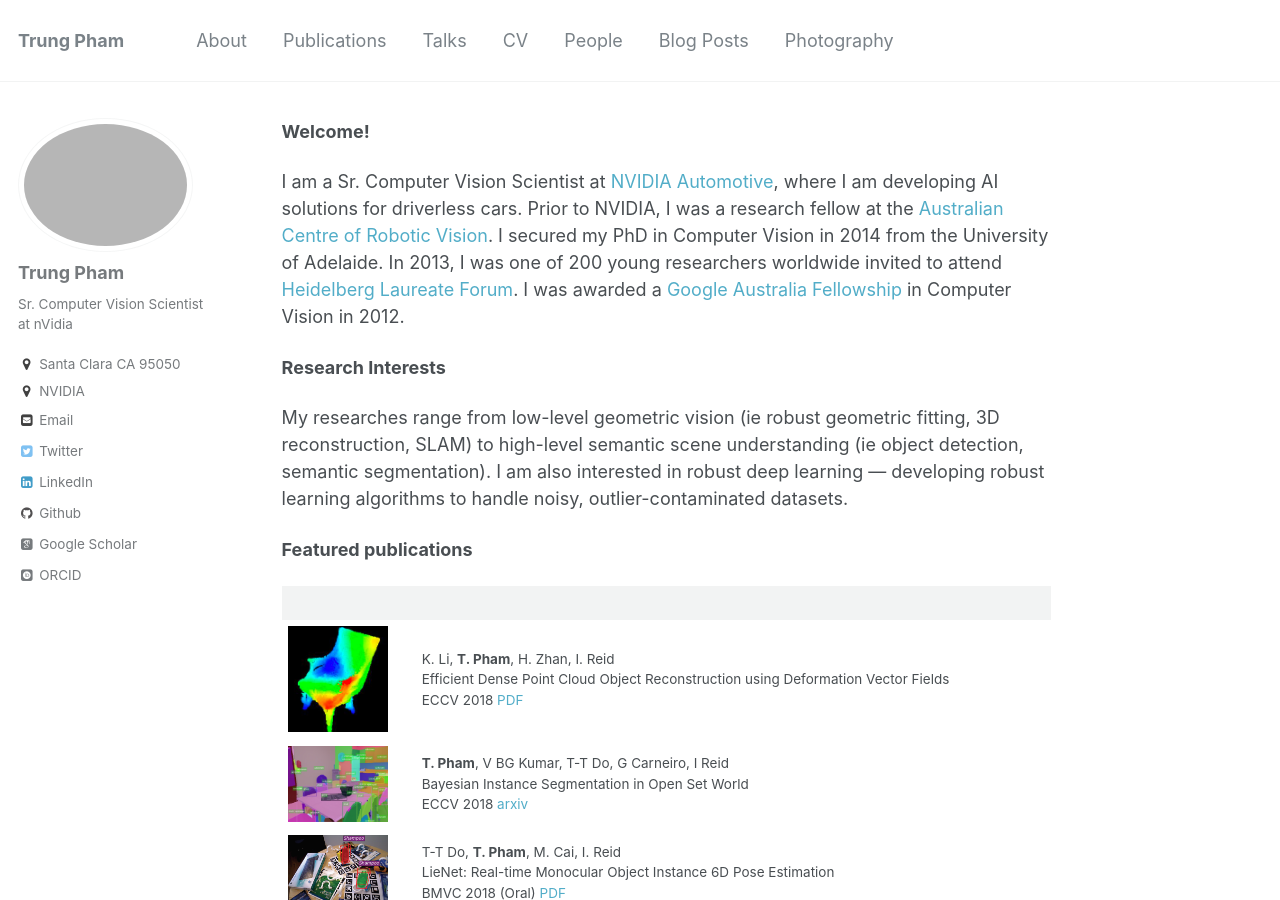
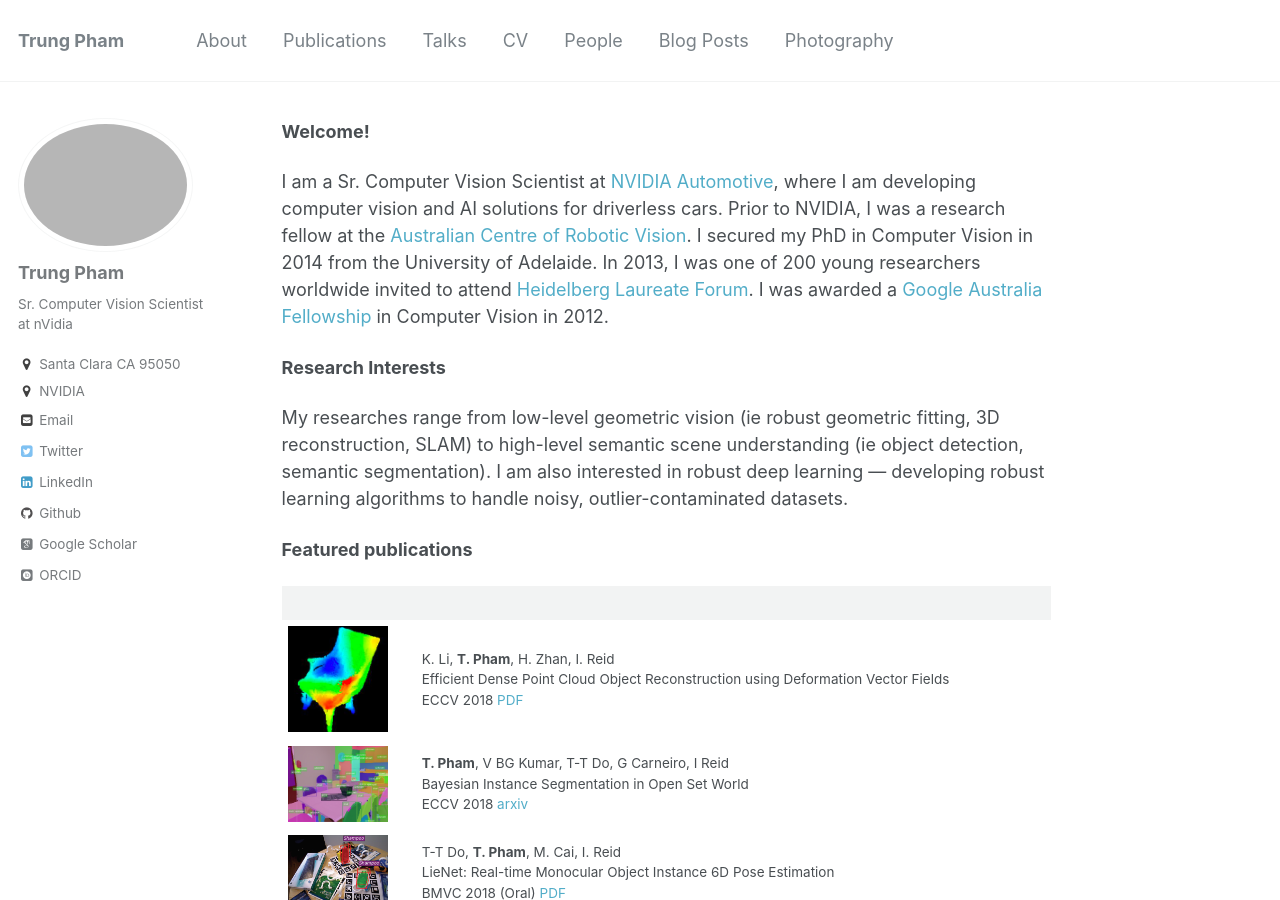
Before and after one commit to trungtpham/trungtpham.github.io, a Jekyll site: the page built from index.md, in a window 1280 px wide and 900 px high. Built offline with Jekyll 4.4.1, drawn with Linux system fonts in a browser that asks for light colours; some web fonts are replaced; our own code applies the rules of GitHub Pages for plain Markdown files.

Commit message:
Update index.md

```diff
--- a/index.md
+++ b/index.md
@@ -1,6 +1,6 @@
 **Welcome!**
 
-I am a Sr. Computer Vision Scientist at [NVIDIA Automotive](https://www.nvidia.com/en-us/self-driving-cars/), where I am developing AI solutions for driverless cars. Prior to NVIDIA, I was a research fellow at the [Australian Centre of Robotic Vision](https://www.roboticvision.org/). I secured my PhD in Computer Vision in 2014 from the University of Adelaide. In 2013, I was one of 200 young researchers worldwide invited to attend [Heidelberg Laureate Forum](http://www.heidelberg-laureate-forum.org/). I was awarded a [Google Australia Fellowship](https://ai.googleblog.com/2012/06/2012-google-phd-fellowships.html) in Computer Vision in 2012.
+I am a Sr. Computer Vision Scientist at [NVIDIA Automotive](https://www.nvidia.com/en-us/self-driving-cars/), where I am developing computer vision and AI solutions for driverless cars. Prior to NVIDIA, I was a research fellow at the [Australian Centre of Robotic Vision](https://www.roboticvision.org/). I secured my PhD in Computer Vision in 2014 from the University of Adelaide. In 2013, I was one of 200 young researchers worldwide invited to attend [Heidelberg Laureate Forum](http://www.heidelberg-laureate-forum.org/). I was awarded a [Google Australia Fellowship](https://ai.googleblog.com/2012/06/2012-google-phd-fellowships.html) in Computer Vision in 2012.
 
 **Research Interests**
 
```
